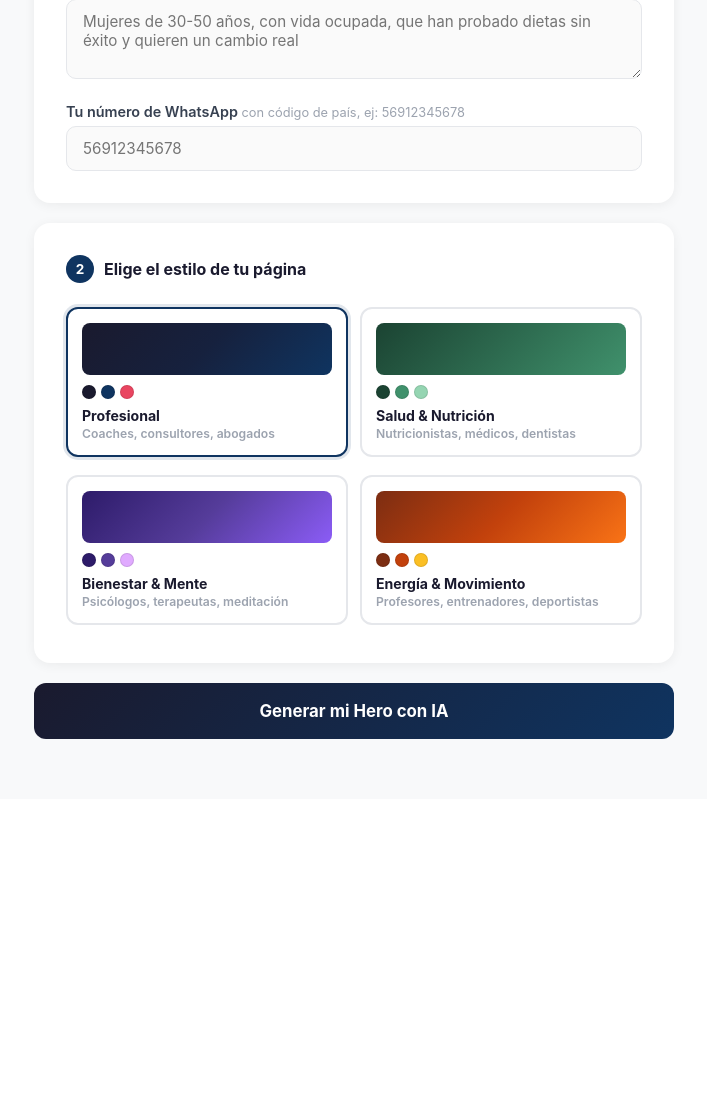
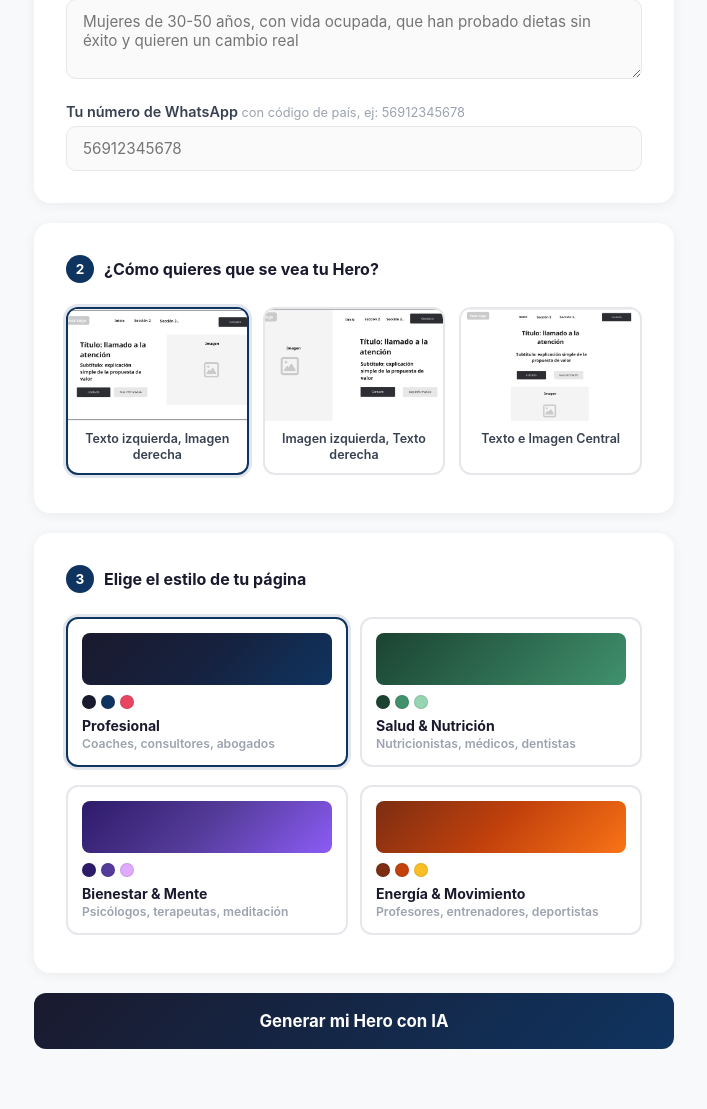
Before and after one commit to GuilleHC/pagina-web-servicios, a Flask app: page / in a window 1280 px wide. Shown: the part 751-1860 px from the top of the page, without its empty margins (286-993 px from the left). Before the commit the page ends 1490 px from the top, so only its background shows below. Run offline with Flask 3, Linux system fonts and the light colour scheme.

Commit message:
feat: agregar selección de tipo de Hero en el formulario
- Nuevo TIPOS_HERO con 3 layouts: split texto izq, split imagen izq, central
- 3 funciones HTML independientes para cada layout con placeholder de foto
- Sección 2 en el formulario con tarjetas clicables e imágenes de referencia
- Imágenes de referencia en static/hero-tipos/ (hero_1, 2, 3)
- CLAUDE.md actualizado con la nueva arquitectura

```diff
--- a/app.py
+++ b/app.py
@@ -4,6 +4,21 @@ from flask import Flask, render_template, request
 import anthropic
 
 app = Flask(__name__)
+
+TIPOS_HERO = {
+    "tipo_1": {
+        "nombre": "Texto izquierda, Imagen derecha",
+        "imagen": "hero_1.jpg",
+    },
+    "tipo_2": {
+        "nombre": "Imagen izquierda, Texto derecha",
+        "imagen": "hero_2.jpg",
+    },
+    "tipo_3": {
+        "nombre": "Texto e Imagen Central",
+        "imagen": "hero_3.jpg",
+    },
+}
 
 PALETAS = {
     "profesional": {
@@ -80,11 +95,231 @@ Reglas:
     return json.loads(message.content[0].text.strip())
 
 
-def generar_html_hero(marca, hero, whatsapp, paleta_key):
+WA_ICON_SVG = """<svg style="width:24px;height:24px" viewBox="0 0 24 24" fill="white" xmlns="http://www.w3.org/2000/svg"><path d="M17.472 14.382c-.297-.149-1.758-.867-2.03-.967-.273-.099-.471-.148-.67.15-.197.297-.767.966-.94 1.164-.173.199-.347.223-.644.075-.297-.15-1.255-.463-2.39-1.475-.883-.788-1.48-1.761-1.653-2.059-.173-.297-.018-.458.13-.606.134-.133.298-.347.446-.52.149-.174.198-.298.298-.497.099-.198.05-.371-.025-.52-.075-.149-.669-1.612-.916-2.207-.242-.579-.487-.5-.669-.51-.173-.008-.371-.01-.57-.01-.198 0-.52.074-.792.372-.272.297-1.04 1.016-1.04 2.479 0 1.462 1.065 2.875 1.213 3.074.149.198 2.096 3.2 5.077 4.487.709.306 1.262.489 1.694.625.712.227 1.36.195 1.871.118.571-.085 1.758-.719 2.006-1.413.248-.694.248-1.289.173-1.413-.074-.124-.272-.198-.57-.347m-5.421 7.403h-.004a9.87 9.87 0 01-5.031-1.378l-.361-.214-3.741.982.998-3.648-.235-.374a9.86 9.86 0 01-1.51-5.26c.001-5.45 4.436-9.884 9.888-9.884 2.64 0 5.122 1.03 6.988 2.898a9.825 9.825 0 012.893 6.994c-.003 5.45-4.437 9.884-9.885 9.884m8.413-18.297A11.815 11.815 0 0012.05 0C5.495 0 .16 5.335.157 11.892c0 2.096.547 4.142 1.588 5.945L.057 24l6.305-1.654a11.882 11.882 0 005.683 1.448h.005c6.554 0 11.89-5.335 11.893-11.893a11.821 11.821 0 00-3.48-8.413z"/></svg>"""
+
+CTA_BTN_CSS = """
+        .cta-btn {
+            display: inline-flex;
+            align-items: center;
+            gap: 10px;
+            background: #25D366;
+            color: white;
+            text-decoration: none;
+            padding: 16px 36px;
+            border-radius: 50px;
+            font-size: 1.1rem;
+            font-weight: 700;
+            transition: transform 0.2s, box-shadow 0.2s;
+            box-shadow: 0 4px 20px rgba(37, 211, 102, 0.4);
+        }
+        .cta-btn:hover {
+            transform: translateY(-2px);
+            box-shadow: 0 6px 28px rgba(37, 211, 102, 0.5);
+        }"""
+
+FOTO_PLACEHOLDER = """<div class="foto-placeholder">
+                <span>📷 Tu foto aquí</span>
+            </div>"""
+
+
+def generar_html_hero(marca, hero, whatsapp, paleta_key, tipo_hero="tipo_1"):
     p = PALETAS[paleta_key]
     mensaje_wa = urllib.parse.quote(f"Hola {marca}, me interesa saber más sobre tus servicios.")
     wa_link = f"https://wa.me/{whatsapp}?text={mensaje_wa}"
 
+    if tipo_hero == "tipo_2":
+        return _html_split_imagen_izquierda(marca, hero, wa_link, p)
+    elif tipo_hero == "tipo_3":
+        return _html_central(marca, hero, wa_link, p)
+    else:
+        return _html_split_texto_izquierda(marca, hero, wa_link, p)
+
+
+def _html_split_texto_izquierda(marca, hero, wa_link, p):
+    return f"""<!DOCTYPE html>
+<html lang="es">
+<head>
+    <meta charset="UTF-8">
+    <meta name="viewport" content="width=device-width, initial-scale=1.0">
+    <title>{marca}</title>
+    <link href="https://fonts.googleapis.com/css2?family=Inter:wght@400;600;800&display=swap" rel="stylesheet">
+    <style>
+        * {{ margin: 0; padding: 0; box-sizing: border-box; }}
+        body {{ font-family: 'Inter', 'Segoe UI', sans-serif; }}
+        .hero {{
+            min-height: 100vh;
+            background: {p['bg_gradient']};
+            display: flex;
+            align-items: center;
+            padding: 60px 6%;
+        }}
+        .hero-inner {{
+            width: 100%;
+            max-width: 1100px;
+            margin: 0 auto;
+            display: grid;
+            grid-template-columns: 1fr 1fr;
+            gap: 60px;
+            align-items: center;
+        }}
+        .hero-content {{ text-align: left; }}
+        .etiqueta {{
+            display: inline-block;
+            font-size: 0.8rem;
+            font-weight: 600;
+            letter-spacing: 3px;
+            text-transform: uppercase;
+            color: {p['acento']};
+            border: 1px solid {p['acento']};
+            padding: 6px 18px;
+            border-radius: 50px;
+            margin-bottom: 28px;
+        }}
+        .titulo {{
+            font-size: 2.8rem;
+            font-weight: 800;
+            color: {p['texto']};
+            line-height: 1.15;
+            margin-bottom: 20px;
+        }}
+        .subtitulo {{
+            font-size: 1.1rem;
+            color: {p['subtexto']};
+            line-height: 1.7;
+            margin-bottom: 36px;
+        }}
+        {CTA_BTN_CSS}
+        .foto-placeholder {{
+            width: 100%;
+            aspect-ratio: 4/5;
+            border-radius: 20px;
+            border: 2px dashed {p['acento']};
+            display: flex;
+            align-items: center;
+            justify-content: center;
+            color: {p['acento']};
+            font-size: 1rem;
+            font-weight: 600;
+            opacity: 0.6;
+        }}
+        @media (max-width: 768px) {{
+            .hero-inner {{ grid-template-columns: 1fr; gap: 40px; }}
+            .titulo {{ font-size: 2rem; }}
+        }}
+    </style>
+</head>
+<body>
+    <section class="hero">
+        <div class="hero-inner">
+            <div class="hero-content">
+                <span class="etiqueta">{hero['etiqueta']}</span>
+                <h1 class="titulo">{hero['titulo']}</h1>
+                <p class="subtitulo">{hero['subtitulo']}</p>
+                <a href="{wa_link}" target="_blank" class="cta-btn">
+                    {WA_ICON_SVG}
+                    {hero['cta']}
+                </a>
+            </div>
+            {FOTO_PLACEHOLDER}
+        </div>
+    </section>
+</body>
+</html>"""
+
+
+def _html_split_imagen_izquierda(marca, hero, wa_link, p):
+    return f"""<!DOCTYPE html>
+<html lang="es">
+<head>
+    <meta charset="UTF-8">
+    <meta name="viewport" content="width=device-width, initial-scale=1.0">
+    <title>{marca}</title>
+    <link href="https://fonts.googleapis.com/css2?family=Inter:wght@400;600;800&display=swap" rel="stylesheet">
+    <style>
+        * {{ margin: 0; padding: 0; box-sizing: border-box; }}
+        body {{ font-family: 'Inter', 'Segoe UI', sans-serif; }}
+        .hero {{
+            min-height: 100vh;
+            background: {p['bg_gradient']};
+            display: flex;
+            align-items: center;
+            padding: 60px 6%;
+        }}
+        .hero-inner {{
+            width: 100%;
+            max-width: 1100px;
+            margin: 0 auto;
+            display: grid;
+            grid-template-columns: 1fr 1fr;
+            gap: 60px;
+            align-items: center;
+        }}
+        .hero-content {{ text-align: left; }}
+        .etiqueta {{
+            display: inline-block;
+            font-size: 0.8rem;
+            font-weight: 600;
+            letter-spacing: 3px;
+            text-transform: uppercase;
+            color: {p['acento']};
+            border: 1px solid {p['acento']};
+            padding: 6px 18px;
+            border-radius: 50px;
+            margin-bottom: 28px;
+        }}
+        .titulo {{
+            font-size: 2.8rem;
+            font-weight: 800;
+            color: {p['texto']};
+            line-height: 1.15;
+            margin-bottom: 20px;
+        }}
+        .subtitulo {{
+            font-size: 1.1rem;
+            color: {p['subtexto']};
+            line-height: 1.7;
+            margin-bottom: 36px;
+        }}
+        {CTA_BTN_CSS}
+        .foto-placeholder {{
+            width: 100%;
+            aspect-ratio: 4/5;
+            border-radius: 20px;
+            border: 2px dashed {p['acento']};
+            display: flex;
+            align-items: center;
+            justify-content: center;
+            color: {p['acento']};
+            font-size: 1rem;
+            font-weight: 600;
+            opacity: 0.6;
+        }}
+        @media (max-width: 768px) {{
+            .hero-inner {{ grid-template-columns: 1fr; gap: 40px; }}
+            .titulo {{ font-size: 2rem; }}
+        }}
+    </style>
+</head>
+<body>
+    <section class="hero">
+        <div class="hero-inner">
+            {FOTO_PLACEHOLDER}
+            <div class="hero-content">
+                <span class="etiqueta">{hero['etiqueta']}</span>
+                <h1 class="titulo">{hero['titulo']}</h1>
+                <p class="subtitulo">{hero['subtitulo']}</p>
+                <a href="{wa_link}" target="_blank" class="cta-btn">
+                    {WA_ICON_SVG}
+                    {hero['cta']}
+                </a>
+            </div>
+        </div>
+    </section>
+</body>
+</html>"""
+
+
+def _html_central(marca, hero, wa_link, p):
     return f"""<!DOCTYPE html>
 <html lang="es">
 <head>
@@ -102,9 +337,9 @@ def generar_html_hero(marca, hero, whatsapp, paleta_key):
             align-items: center;
             justify-content: center;
             text-align: center;
-            padding: 40px 20px;
+            padding: 60px 20px;
         }}
-        .hero-content {{ max-width: 750px; }}
+        .hero-content {{ max-width: 720px; width: 100%; }}
         .etiqueta {{
             display: inline-block;
             font-size: 0.85rem;
@@ -124,34 +359,30 @@ def generar_html_hero(marca, hero, whatsapp, paleta_key):
             line-height: 1.2;
             margin-bottom: 24px;
         }}
+        .foto-placeholder {{
+            width: 180px;
+            height: 180px;
+            border-radius: 50%;
+            border: 2px dashed {p['acento']};
+            display: flex;
+            align-items: center;
+            justify-content: center;
+            color: {p['acento']};
+            font-size: 0.9rem;
+            font-weight: 600;
+            opacity: 0.6;
+            margin: 0 auto 28px;
+        }}
         .subtitulo {{
             font-size: 1.2rem;
             color: {p['subtexto']};
             line-height: 1.7;
             margin-bottom: 40px;
-            max-width: 600px;
+            max-width: 580px;
             margin-left: auto;
             margin-right: auto;
         }}
-        .cta-btn {{
-            display: inline-flex;
-            align-items: center;
-            gap: 10px;
-            background: #25D366;
-            color: white;
-            text-decoration: none;
-            padding: 16px 36px;
-            border-radius: 50px;
-            font-size: 1.1rem;
-            font-weight: 700;
-            transition: transform 0.2s, box-shadow 0.2s;
-            box-shadow: 0 4px 20px rgba(37, 211, 102, 0.4);
-        }}
-        .cta-btn:hover {{
-            transform: translateY(-2px);
-            box-shadow: 0 6px 28px rgba(37, 211, 102, 0.5);
-        }}
-        .wa-icon {{ width: 24px; height: 24px; }}
+        {CTA_BTN_CSS}
         @media (max-width: 600px) {{
             .titulo {{ font-size: 2rem; }}
             .subtitulo {{ font-size: 1rem; }}
@@ -163,11 +394,10 @@ def generar_html_hero(marca, hero, whatsapp, paleta_key):
         <div class="hero-content">
             <span class="etiqueta">{hero['etiqueta']}</span>
             <h1 class="titulo">{hero['titulo']}</h1>
+            {FOTO_PLACEHOLDER}
             <p class="subtitulo">{hero['subtitulo']}</p>
             <a href="{wa_link}" target="_blank" class="cta-btn">
-                <svg class="wa-icon" viewBox="0 0 24 24" fill="white" xmlns="http://www.w3.org/2000/svg">
-                    <path d="M17.472 14.382c-.297-.149-1.758-.867-2.03-.967-.273-.099-.471-.148-.67.15-.197.297-.767.966-.94 1.164-.173.199-.347.223-.644.075-.297-.15-1.255-.463-2.39-1.475-.883-.788-1.48-1.761-1.653-2.059-.173-.297-.018-.458.13-.606.134-.133.298-.347.446-.52.149-.174.198-.298.298-.497.099-.198.05-.371-.025-.52-.075-.149-.669-1.612-.916-2.207-.242-.579-.487-.5-.669-.51-.173-.008-.371-.01-.57-.01-.198 0-.52.074-.792.372-.272.297-1.04 1.016-1.04 2.479 0 1.462 1.065 2.875 1.213 3.074.149.198 2.096 3.2 5.077 4.487.709.306 1.262.489 1.694.625.712.227 1.36.195 1.871.118.571-.085 1.758-.719 2.006-1.413.248-.694.248-1.289.173-1.413-.074-.124-.272-.198-.57-.347m-5.421 7.403h-.004a9.87 9.87 0 01-5.031-1.378l-.361-.214-3.741.982.998-3.648-.235-.374a9.86 9.86 0 01-1.51-5.26c.001-5.45 4.436-9.884 9.888-9.884 2.64 0 5.122 1.03 6.988 2.898a9.825 9.825 0 012.893 6.994c-.003 5.45-4.437 9.884-9.885 9.884m8.413-18.297A11.815 11.815 0 0012.05 0C5.495 0 .16 5.335.157 11.892c0 2.096.547 4.142 1.588 5.945L.057 24l6.305-1.654a11.882 11.882 0 005.683 1.448h.005c6.554 0 11.89-5.335 11.893-11.893a11.821 11.821 0 00-3.48-8.413z"/>
-                </svg>
+                {WA_ICON_SVG}
                 {hero['cta']}
             </a>
         </div>
@@ -178,7 +408,7 @@ def generar_html_hero(marca, hero, whatsapp, paleta_key):
 
 @app.route("/")
 def index():
-    return render_template("index.html", paletas=PALETAS)
+    return render_template("index.html", paletas=PALETAS, tipos_hero=TIPOS_HERO)
 
 
 @app.route("/generar", methods=["POST"])
@@ -190,9 +420,10 @@ def generar():
     cliente_ideal = request.form["cliente_ideal"]
     whatsapp = request.form["whatsapp"]
     paleta_key = request.form.get("paleta", "profesional")
+    tipo_hero = request.form.get("tipo_hero", "tipo_1")
 
     hero = generar_hero_copy(profesion, marca, valor, diferenciacion, cliente_ideal)
-    html_output = generar_html_hero(marca, hero, whatsapp, paleta_key)
+    html_output = generar_html_hero(marca, hero, whatsapp, paleta_key, tipo_hero)
 
     return render_template(
         "preview.html",
--- a/templates/index.html
+++ b/templates/index.html
@@ -145,6 +145,61 @@
         }
         .palette-desc { font-size: 0.76rem; color: #9ca3af; }
 
+        /* Hero type cards */
+        .hero-tipos-grid {
+            display: grid;
+            grid-template-columns: repeat(3, 1fr);
+            gap: 14px;
+        }
+        .hero-tipo-card {
+            border: 2px solid #e5e7eb;
+            border-radius: 12px;
+            overflow: hidden;
+            cursor: pointer;
+            transition: border-color 0.2s, transform 0.15s, box-shadow 0.2s;
+            background: white;
+            display: block;
+        }
+        .hero-tipo-card:hover {
+            border-color: #9ca3af;
+            transform: translateY(-2px);
+            box-shadow: 0 4px 12px rgba(0,0,0,0.08);
+        }
+        .hero-tipo-card.selected {
+            border-color: #0f3460;
+            box-shadow: 0 0 0 3px rgba(15, 52, 96, 0.12);
+        }
+        .hero-tipo-card input[type="radio"] { display: none; }
+        .hero-tipo-img {
+            width: 100%;
+            aspect-ratio: 16/10;
+            object-fit: cover;
+            object-position: top;
+            display: block;
+            background: #f3f4f6;
+        }
+        .hero-tipo-img-placeholder {
+            width: 100%;
+            aspect-ratio: 16/10;
+            background: #f3f4f6;
+            display: flex;
+            align-items: center;
+            justify-content: center;
+            color: #9ca3af;
+            font-size: 0.75rem;
+        }
+        .hero-tipo-nombre {
+            font-size: 0.78rem;
+            font-weight: 600;
+            color: #374151;
+            text-align: center;
+            padding: 10px 8px;
+            line-height: 1.3;
+        }
+        @media (max-width: 480px) {
+            .hero-tipos-grid { grid-template-columns: 1fr; }
+        }
+
         /* Submit */
         .submit-btn {
             width: 100%;
@@ -220,10 +275,35 @@
             </div>
         </div>
 
-        <!-- Sección 2: Estilo visual -->
+        <!-- Sección 2: Tipo de Hero -->
         <div class="form-section">
             <div class="section-title">
                 <span class="section-number">2</span>
+                ¿Cómo quieres que se vea tu Hero?
+            </div>
+
+            <div class="hero-tipos-grid">
+                {% for key, tipo in tipos_hero.items() %}
+                <label class="hero-tipo-card {% if loop.first %}selected{% endif %}">
+                    <input type="radio" name="tipo_hero" value="{{ key }}" {% if loop.first %}checked{% endif %}>
+                    {% set img_path = 'hero-tipos/' + tipo.imagen %}
+                    <img
+                        class="hero-tipo-img"
+                        src="{{ url_for('static', filename=img_path) }}"
+                        alt="{{ tipo.nombre }}"
+                        onerror="this.style.display='none'; this.nextElementSibling.style.display='flex';"
+                    >
+                    <div class="hero-tipo-img-placeholder" style="display:none;">Sin imagen</div>
+                    <div class="hero-tipo-nombre">{{ tipo.nombre }}</div>
+                </label>
+                {% endfor %}
+            </div>
+        </div>
+
+        <!-- Sección 3: Estilo visual -->
+        <div class="form-section">
+            <div class="section-title">
+                <span class="section-number">3</span>
                 Elige el estilo de tu página
             </div>
 
@@ -252,6 +332,14 @@
 </div>
 
 <script>
+    // Hero type card selection
+    document.querySelectorAll('input[name="tipo_hero"]').forEach(radio => {
+        radio.addEventListener('change', function () {
+            document.querySelectorAll('.hero-tipo-card').forEach(c => c.classList.remove('selected'));
+            this.closest('.hero-tipo-card').classList.add('selected');
+        });
+    });
+
     // Palette card selection
     document.querySelectorAll('input[name="paleta"]').forEach(radio => {
         radio.addEventListener('change', function () {
```
Also changed, not shown: CLAUDE.md (+15 -2 lines), static/hero-tipos/hero_1.jpg (added), static/hero-tipos/hero_2.jpg (added), static/hero-tipos/hero_3.jpg (added).
